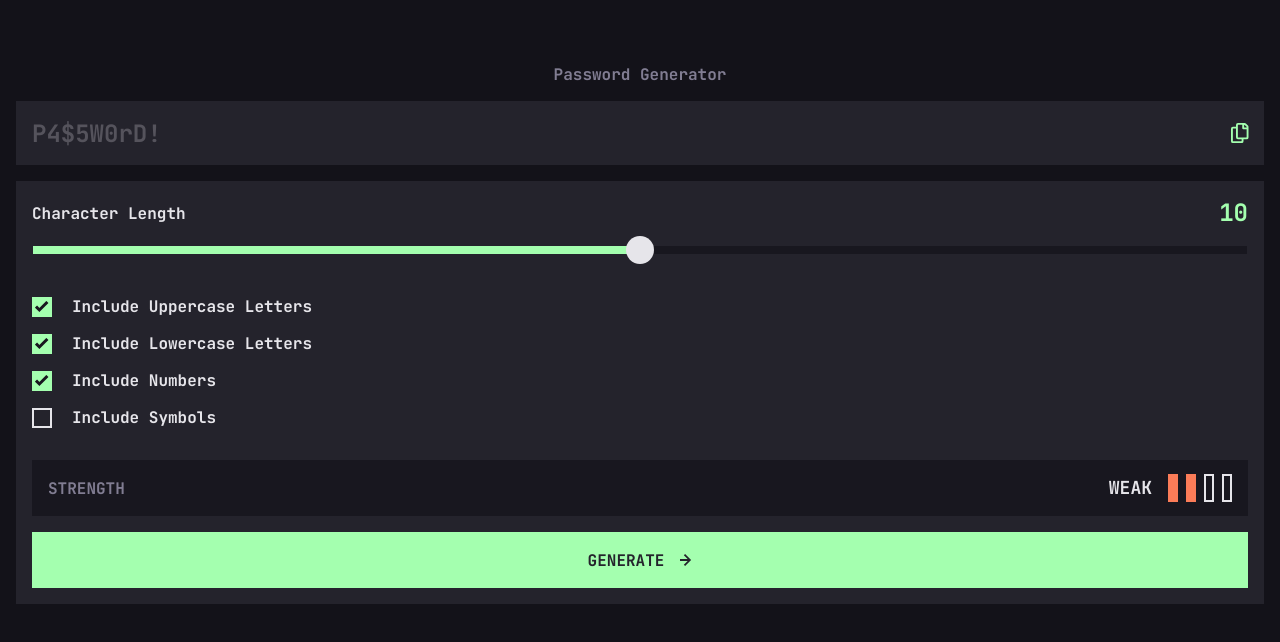
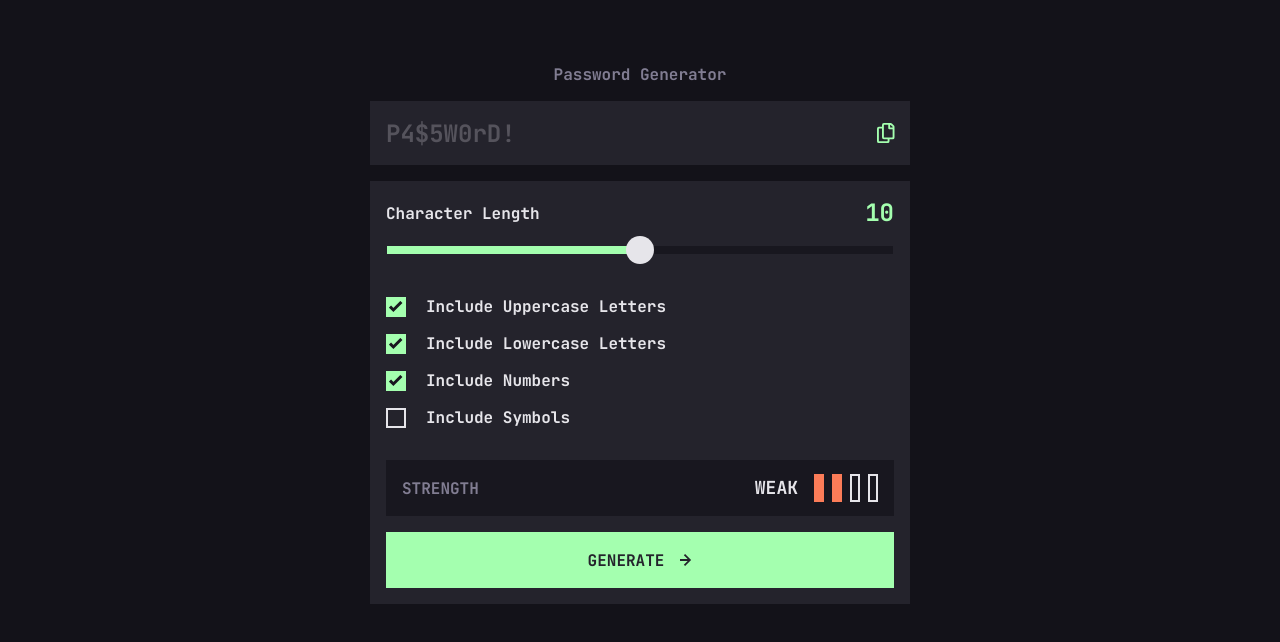
Before and after one commit to HanSeongLee/password-generator-app, a Next.js app: page / in a window 1280 px wide. Shown: the top 642 px of the page. Built offline with nearby package versions, Linux system fonts and the light colour scheme; no server answers.

Commit message:
ADD | Container component on tablet

```diff
--- a/components/Container/style.module.scss
+++ b/components/Container/style.module.scss
@@ -1,4 +1,12 @@
+@import "styles/utils";
 
 .container {
+  max-width: 540px;
+  margin-left: auto;
+  margin-right: auto;
   padding: 0 16px;
+
+  @include media(">tablet") {
+    padding: 0;
+  }
 }
```
